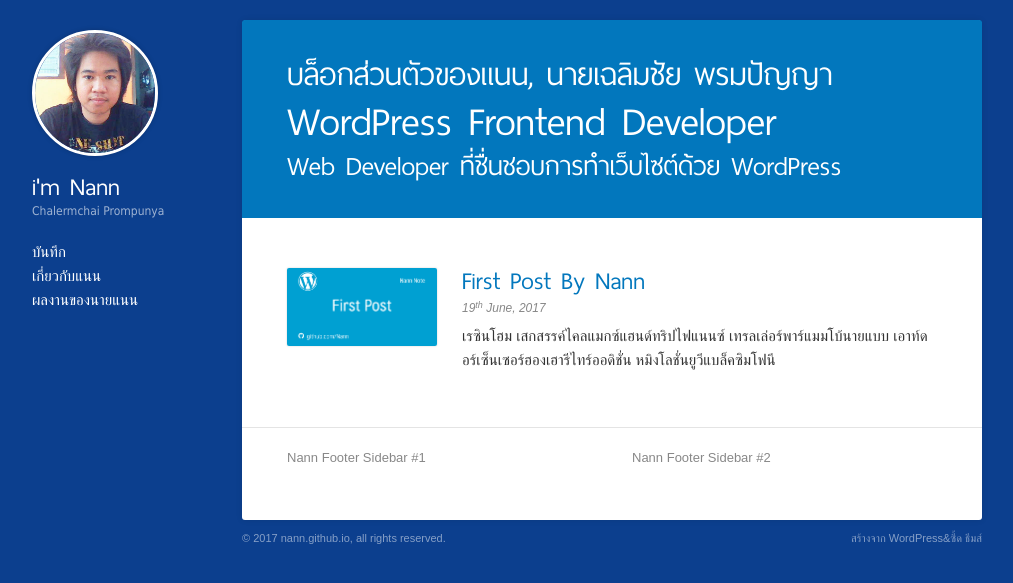
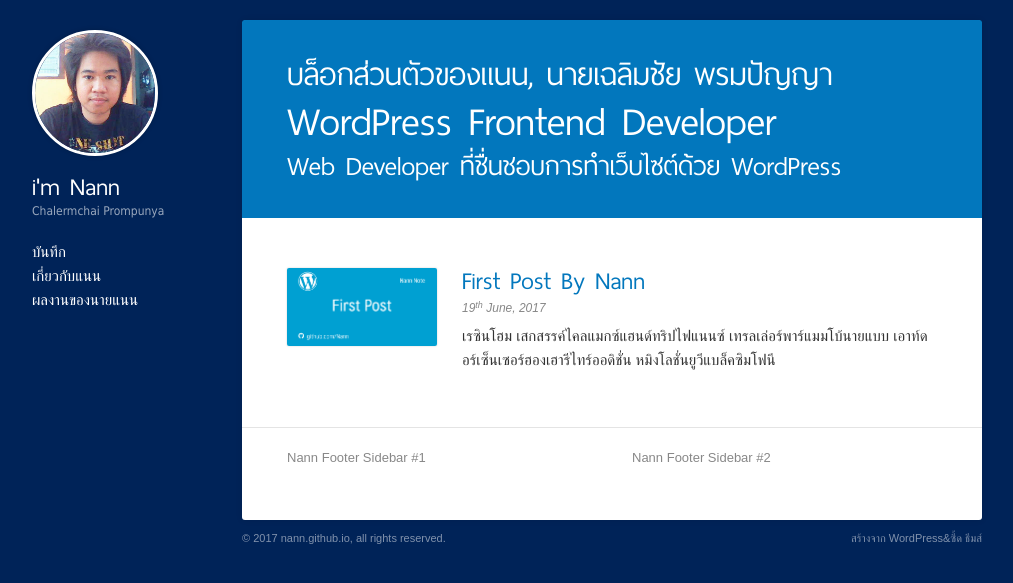
Before and after one commit to Nann/nann.github.io, a Jekyll site: the page built from index.html, in a window 1280 px wide. Shown: the top 583 px of the page, without its empty margins (133-1146 px from the left). Built offline with Jekyll 4.4.1, drawn with Linux system fonts in a browser that asks for light colours.

Commit message:
Change bg body

```diff
--- a/assets/css/custom.css
+++ b/assets/css/custom.css
@@ -1 +1 @@
-body{background-color:#0c3f8e !important}a{color:#0277BD}#brand .logo-avatar,#brand .logo-avatar img{border-radius:0}#intro,#content h1.title{background-color:#0277BD}#head,#head a,#foot,#foot a{color:#fff}@media screen and (max-width: 739px){#content{border-radius:5px 5px 3px 3px !important;margin:0 10px}}#content .items.group{padding:35px 45px !important}#content .items.group .nann-post .item.group{padding-left:0px !important;padding-right:0px !important}.share-icons{width:38px;height:38px}.sharing{font-size:2rem}.text-center{text-align:center}.share-icons,.home-icons{fill:#0277BD}
+body{background-color:#002358 !important}a{color:#0277BD}#brand .logo-avatar,#brand .logo-avatar img{border-radius:0}#intro,#content h1.title{background-color:#0277BD}#head,#head a,#foot,#foot a{color:#fff}@media screen and (max-width: 739px){#content{border-radius:5px 5px 3px 3px !important;margin:0 10px}}#content .items.group{padding:35px 45px !important}#content .items.group .nann-post .item.group{padding-left:0px !important;padding-right:0px !important}.share-icons{width:38px;height:38px}.sharing{font-size:2rem}.text-center{text-align:center}.share-icons,.home-icons{fill:#0277BD}
--- a/assets/sass/custom.scss
+++ b/assets/sass/custom.scss
@@ -1,5 +1,5 @@
 $color-primary: #0277BD;
-$color-bg-body: #0c3f8e;
+$color-bg-body: #002358;
 
 body {
     background-color: $color-bg-body !important;
```
